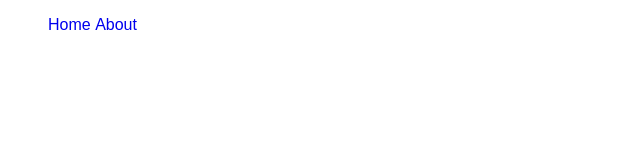
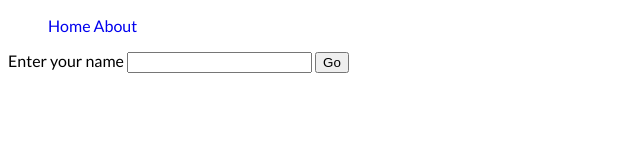
Before and after one commit to rishabh120296/assignment1, a plain HTML site: page index.html in a window 1280 px wide. Shown: the whole page, without its empty margins (0-640 px from the left). Drawn offline with Linux system fonts and the light colour scheme.

Commit message:
Practice content from videos

```diff
--- a/index.html
+++ b/index.html
@@ -6,6 +6,8 @@
     <meta http-equiv="X-UA-Compatible" content="ie=edge">
     <title>Globus - Home</title>
     <link rel="stylesheet" type="text/css" href="style.css">
+    <link href="https://fonts.googleapis.com/css?family=Lato" rel="stylesheet">
+
 </head>
 <body>
     <nav>
@@ -15,6 +17,11 @@
         </ul>
     </nav>
 
+    <form action="" method="POST">
+        <label for="name">Enter your name</label>
+        <input id="name" name="name"/>
+        <input type="submit" value="Go"/>
+    </form>
 
 </body>
 </html>
--- a/style.css
+++ b/style.css
@@ -1,9 +1,10 @@
 body{
-    font-family: Arial, Helvetica, sans-serif;
+    font-family: 'Lato', sans-serif;
 }
 
 li{
     display: inline;
+
 }
 
 ul a{
```
